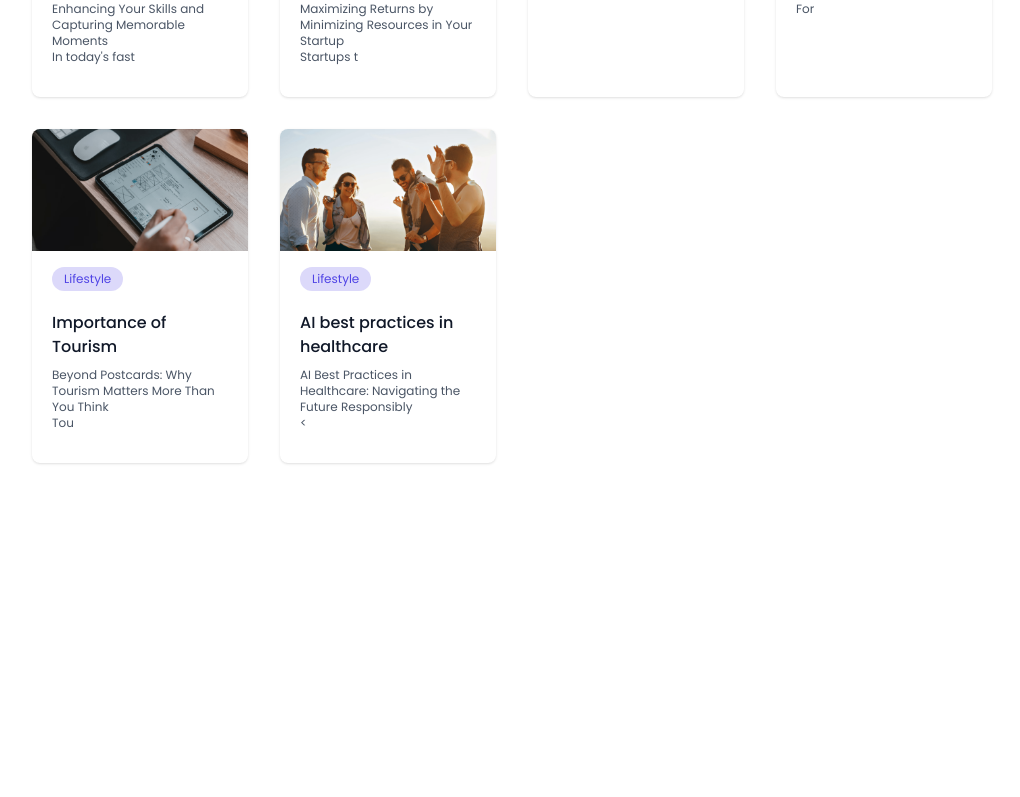
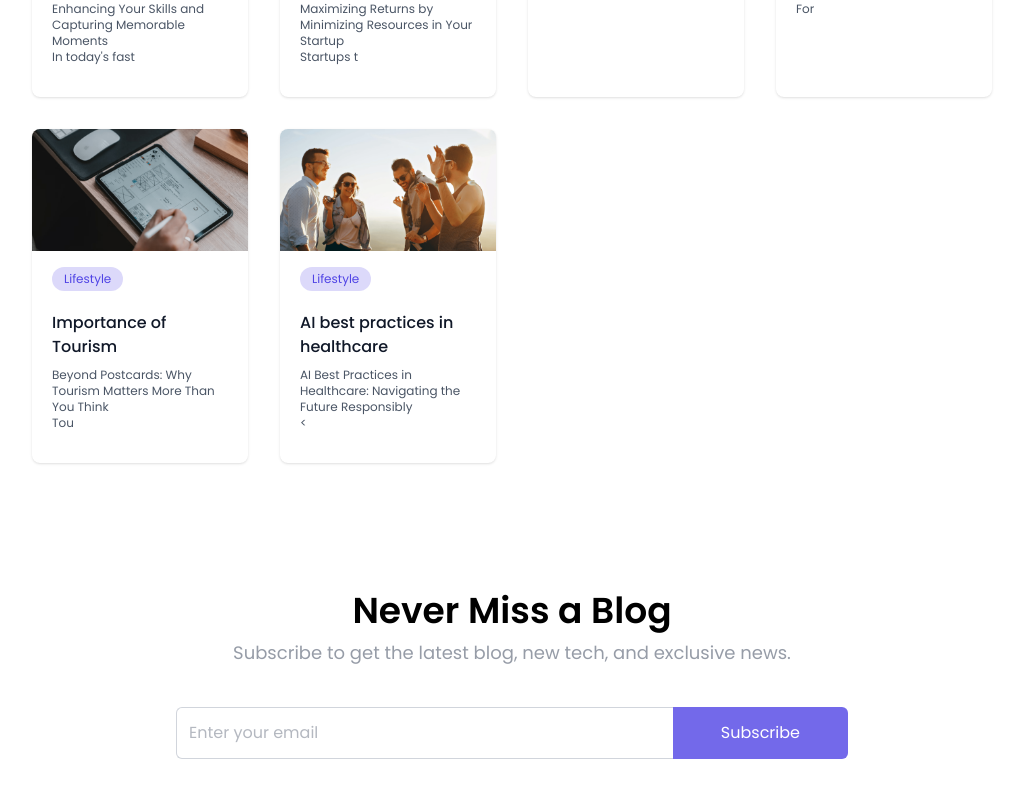
Before and after one commit to subhajitojha671/QuickBlog, a React (Vite) app in the folder client/: page / in a window 1280 px wide. Shown: the part 1292-2089 px from the top of the page, without its empty margins (128-1148 px from the left). Before the commit the page ends 1851 px from the top, so only its background shows below. Built offline with nearby package versions, Linux system fonts and the light colour scheme.

Commit message:
Setup NewsLatter.jsx

```diff
--- /dev/null
+++ b/client/src/components/NewsLatter.jsx
@@ -0,0 +1,25 @@
+import React from 'react'
+
+const NewsLatter = () => {
+  return (
+    <div className='flex flex-col items-center justify-center text-center space-y-2 my-32'>
+      <h1 className='md:text-4xl text-2xl font-semibold'>Never Miss a Blog</h1>
+      <p className='md:text-lg text-gray-500/70 pb-8'>Subscribe to get the latest blog, new tech, and exclusive news.</p>
+      <form className='flex items-center justify-between max-w-2xl w-full md:h-13 h-12s'>
+        <input
+          type='email'
+          placeholder='Enter your email'
+          className='border border-gray-300 rounded-md h-full border-r-0 outline-none w-full rounded-r-none px-3 text-gray-500'
+        />
+        <button
+          type='submit'
+          className='md:px-12 px-6 h-full text-white bg-primary/80 hover:bg-primary transition-all cursor-pointer rounded-md rounded-l-none'
+        >
+          Subscribe
+        </button>
+      </form>
+    </div>
+  )
+}
+
+export default NewsLatter
--- a/client/src/pages/Home.jsx
+++ b/client/src/pages/Home.jsx
@@ -2,6 +2,7 @@
 import Navbar from '../components/Navbar'
 import Header from '../components/Header'
 import BlogList from '../components/BlogList'
+import NewsLatter from '../components/NewsLatter'
 
 const Home = () => {
   return (
@@ -9,6 +10,7 @@
       <Navbar/>
       <Header/>
       <BlogList/>
+      <NewsLatter/>
 
     </>
   )
```
Also changed, not shown: 1 other file (tests, documents, lock files or other folders).
